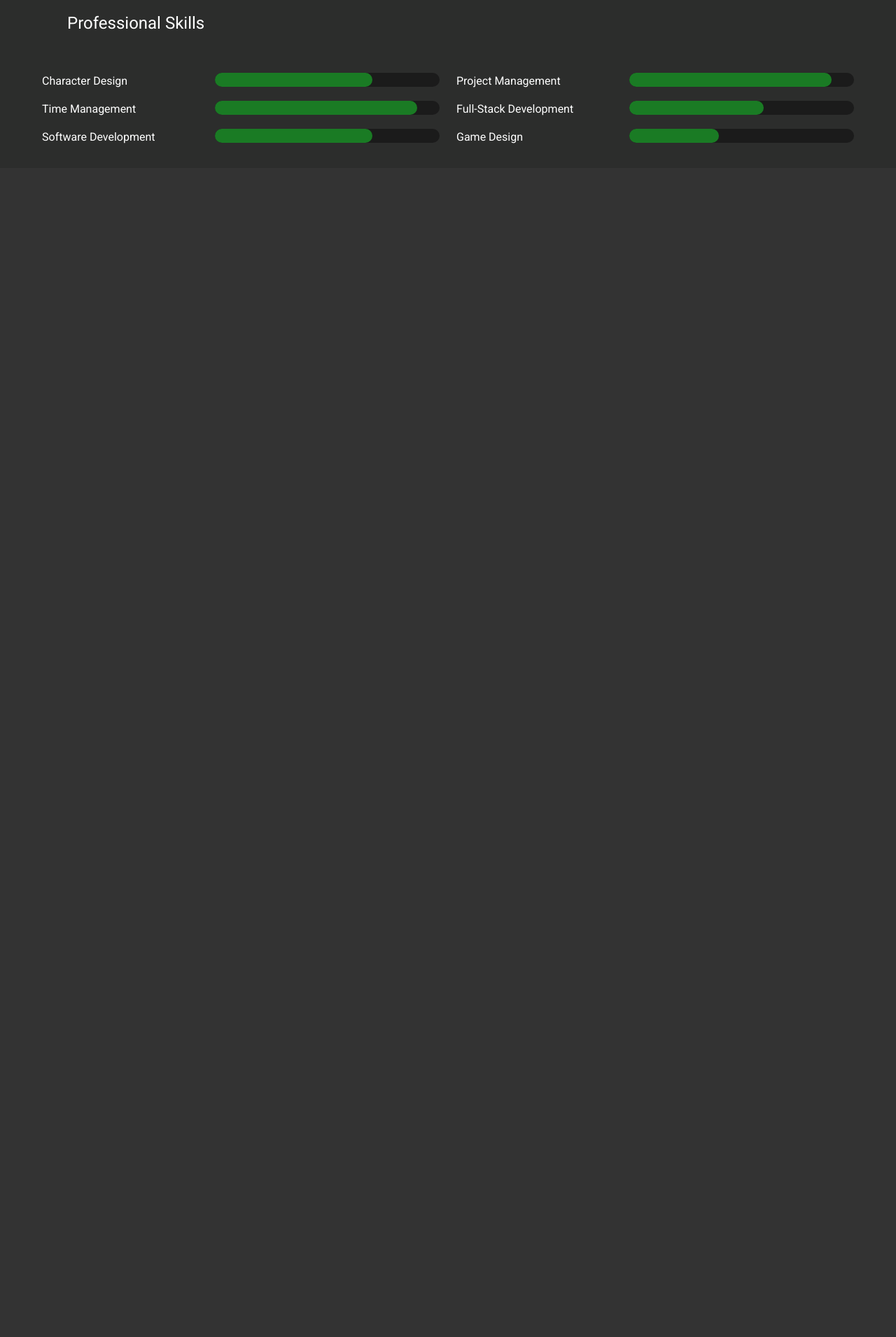
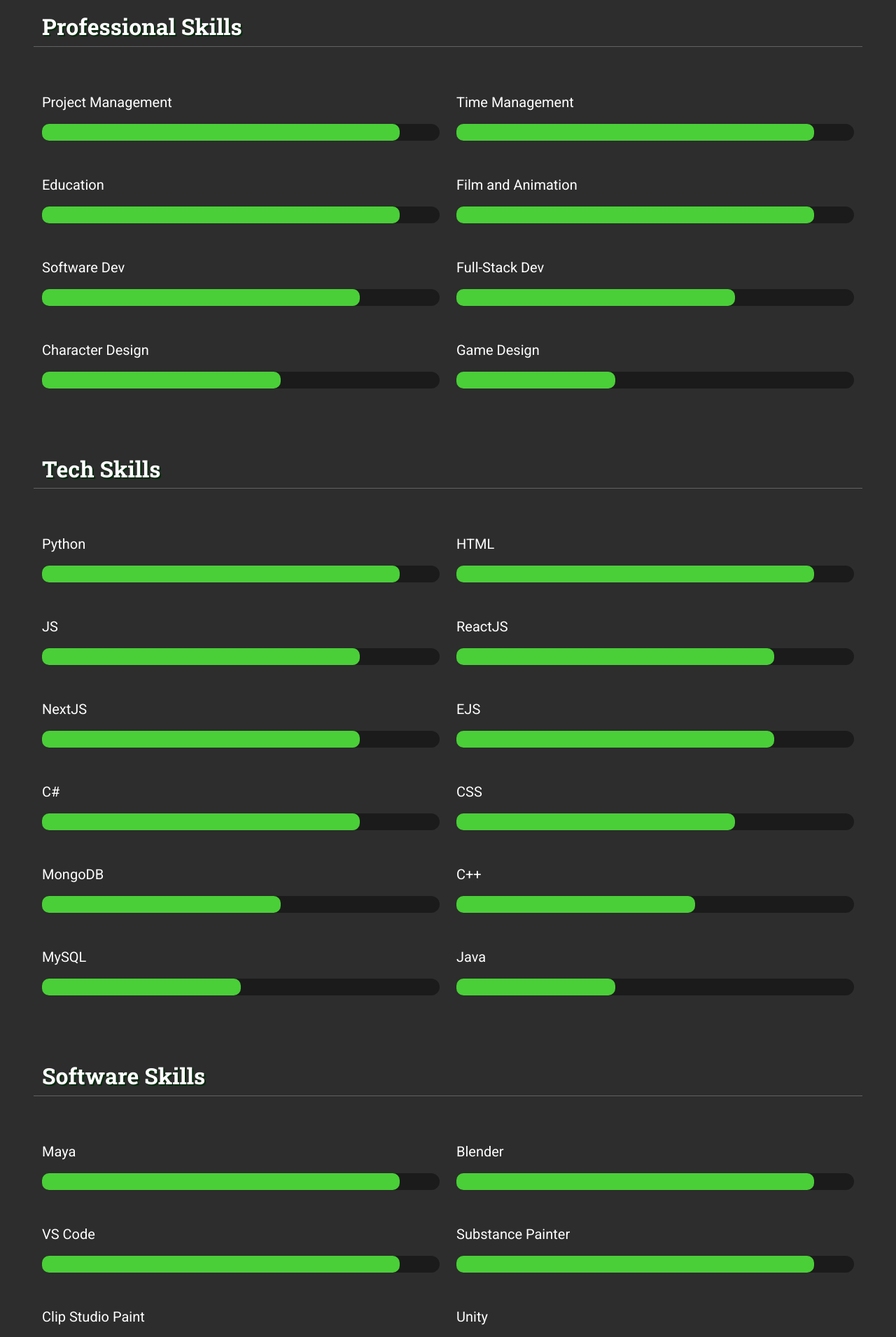
Before and after one commit to leo1025/PortfolioWebsite, a Next.js app: page /components/Skills in a window 1280 px wide. Shown: the part 180-2090 px from the top of the page at 70% size. Before the commit the page ends 800 px from the top, so only its background shows below. Built offline with nearby package versions, Linux system fonts and the light colour scheme.

Commit message:
Progress update - started the porfolio page functionality

```diff
--- a/pages/components/SkillBar.jsx
+++ b/pages/components/SkillBar.jsx
@@ -18,12 +18,12 @@
 
     const fillerStyles = {
         width: `${fill}%`,
-        paddingTop: '10px',
-        paddingBottom: '10px',
-        backgroundColor: "#1a7b24",
-        borderRadius: '20px',
+        paddingTop: '12px',
+        paddingBottom: '12px',
+        backgroundColor: "#4acf38",
+        borderRadius: '10px',
         transition: 'width 1s ease-in-out',
-        transitionDelay: '1s'
+        transitionDelay: '0.5s'
     }
 
     useEffect(() => {
@@ -36,9 +36,9 @@
 
     return (
         <div className="col-md-6">
-            <div className="row">
-                <div className="col-5 text-start"><p>{name}</p></div>
-                <div className="col-7 text-start">
+            <div className="row mt-5">
+                <div className="text-start">
+                    <p className="fs-5">{name}</p>
                     <div style={containerStyles}>
                         <div ref={ref} style={fillerStyles}></div>
                     </div>
--- a/pages/components/Skills.jsx
+++ b/pages/components/Skills.jsx
@@ -2,40 +2,65 @@
 
 function Skills() {
     const proSkills = [
-        {name: "Character Design", value: 70},
         {name: "Project Management", value: 90},
         {name: "Time Management", value: 90},
-        {name: "Full-Stack Development", value: 60},
-        {name: "Software Development", value: 70},
+        {name: "Education", value: 90},
+        {name: "Film and Animation", value: 90},
+        {name: "Software Dev", value: 80},
+        {name: "Full-Stack Dev", value: 70},
+        {name: "Character Design", value: 60},
         {name: "Game Design", value: 40},
      ];
 
      const techSkills = [
-        {name: "HTML", value: 70},
-        {name: "CSS", value: 90},
-        {name: "JS", value: 90},
-        {name: "ReactJS", value: 60},
-        {name: "NextJS", value: 70},
-        {name: "MySQL", value: 40},
-        {name: "MongoDB", value: 40},
-        {name: "MySQL", value: 40},
+        {name: "Python", value: 90},
+        {name: "HTML", value: 90},
+        {name: "JS", value: 80},
+        {name: "ReactJS", value: 80},
+        {name: "NextJS", value: 80},
+        {name: "EJS", value: 80},
+        {name: "C#", value: 80},
+        {name: "CSS", value: 70},
+        {name: "MongoDB", value: 60},
+        {name: "C++", value: 60},
+        {name: "MySQL", value: 50},
+        {name: "Java", value: 40},
      ];
 
      const otherSkills = [
-        {name: "Character Design", value: 70},
-        {name: "Project Management", value: 90},
-        {name: "Time Management", value: 90},
-        {name: "Full-Stack Development", value: 60},
-        {name: "Software Development", value: 70},
-        {name: "Game Design", value: 40},
+        {name: "Maya", value: 90},
+        {name: "Blender", value: 90},
+        {name: "VS Code", value: 90},
+        {name: "Substance Painter", value: 90},
+        {name: "Clip Studio Paint", value: 80},
+        {name: "Unity", value: 80},
+        {name: "DaVinci Resolve", value: 60},
+        {name: "OpenToonz", value: 50},
+        {name: "Unreal Engine", value: 50},
+        {name: "Ableton Live", value: 40},
      ];
 
     return (
         <div className="alt-resume py-3 px-5">
             <h1 className="fs-1 title profile-quote">Skills</h1>
-            <div className="row m-auto">
-                <h4 className="p-5">Professional Skills</h4>
+            <div className="row m-auto pb-5">
+                <h4 className="pt-5 title fs-2">Professional Skills</h4>
+                <hr />
                 {proSkills.map((item, idx) => (
+                    <SkillBar name={item.name} value={item.value} />
+                ))}
+            </div>
+            <div className="row m-auto pb-5">
+                <h4 className="pt-5 title fs-2">Tech Skills</h4>
+                <hr />
+                {techSkills.map((item, idx) => (
+                    <SkillBar name={item.name} value={item.value} />
+                ))}
+            </div>
+            <div className="row m-auto pb-5">
+                <h4 className="pt-5 title fs-2">Software Skills</h4>
+                <hr />
+                {otherSkills.map((item, idx) => (
                     <SkillBar name={item.name} value={item.value} />
                 ))}
             </div>
--- a/pages/resume.js
+++ b/pages/resume.js
@@ -11,6 +11,7 @@
     return (
         <div>
             <Navbar />
+            <div className='py-5'>
                 <div className='text-center resume-base text-start'>
                     <button className='btn btn-outline-light btn-guide p-2 w-25' >Download Resume</button>
                     <div className='alt-resume p-5 title-name'>
@@ -28,9 +29,10 @@
                 </div>
                 <div className='text-center'>
                     <div className='py-2'></div>
+                </div>
+            </div>
             <SmallSocials />
             <Footer />
-            </div>
         </div>
     )
 }
--- a/public/styles.css
+++ b/public/styles.css
@@ -206,7 +206,7 @@
 }
 
 .si {
-    font-size: 1rem;
+    font-size: 1.5rem;
     margin-bottom: 0%;
 }
 
```
Also changed, not shown: pages/components/ProjectCard.jsx (added, +11 -0 lines), pages/contact.js (+8 -4 lines), pages/portfolio.js (+5 -2 lines), pages/components/ProjectFocus.jsx (added). Lines whose indentation alone changed are shown as unchanged.
